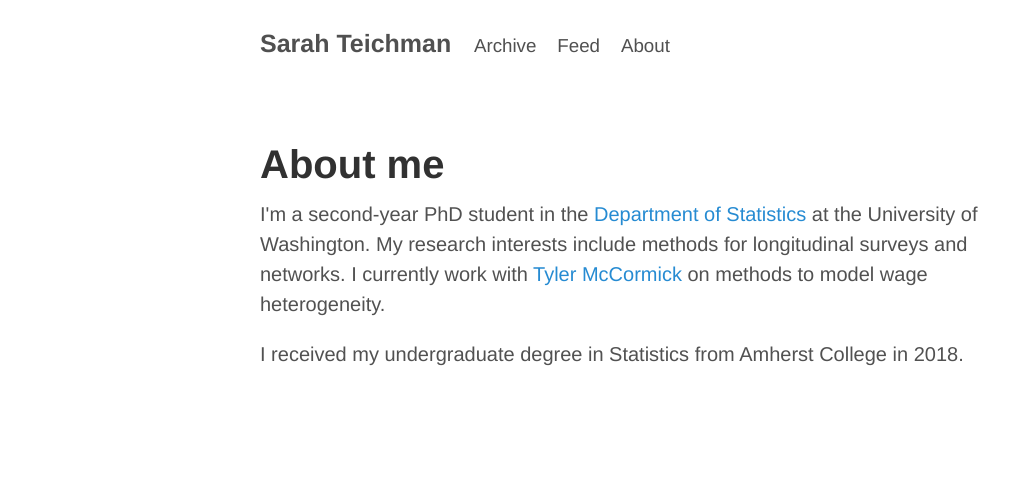
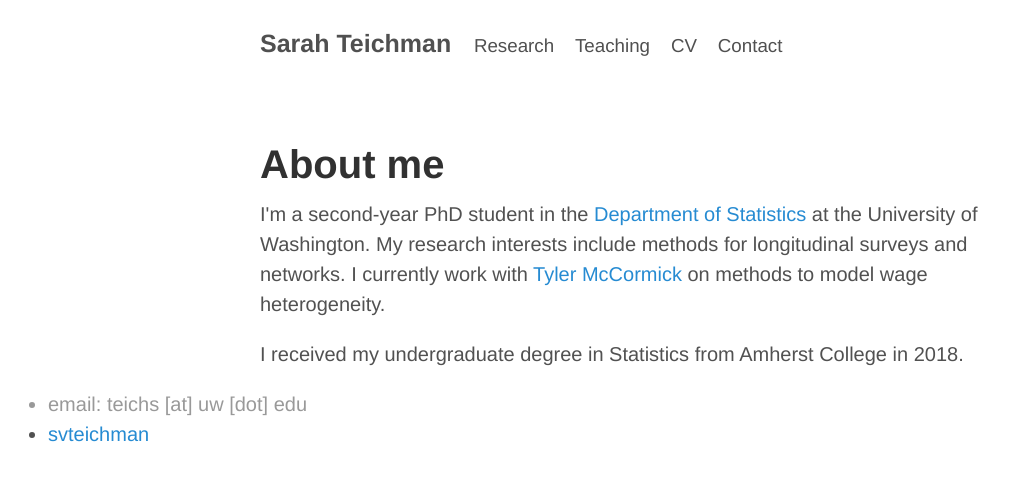
Before and after one commit to svteichman/svteichman.github.io, a Jekyll site: the page built from index.html, in a window 1280 px wide. Shown: the top 481 px of the page, without its empty margins (0-1012 px from the left). Built offline with Jekyll 4.4.1, drawn with Linux system fonts in a browser that asks for light colours.

Commit message:
Update default.html
fix menu

```diff
--- a/_layouts/default.html
+++ b/_layouts/default.html
@@ -13,13 +13,16 @@
    <h3 class="masthead-title">
      <a href="{{ site.path }}">{{ site.title }}</a>
      <small>
-        &nbsp;&nbsp;&nbsp;<a href="{{ site.path }}/archive.html">Archive</a>
+        &nbsp;&nbsp;&nbsp;<a href="{{ site.path }}/research.html">Research</a>
      </small>
      <small>
-       &nbsp;&nbsp;&nbsp;<a href="{{ site.path }}/feed.xml">Feed</a>
+       &nbsp;&nbsp;&nbsp;<a href="{{ site.path }}/teaching.html">Teaching</a>
      </small>
      <small>
-       &nbsp;&nbsp;&nbsp;<a href="https://github.com/henrythemes/jekyll-minimal-theme">About</a>
+        &nbsp;&nbsp;&nbsp;<a href="{{ site.path }}/cv.html">CV</a>
+     </small>
+     <small>
+        &nbsp;&nbsp;&nbsp;<a href="{{ site.path }}/contact.html">Contact</a>
      </small>
    </h3>
 </header>
@@ -29,5 +32,11 @@
 </div>
 
 </div><!-- .container -->
+   			<footer>
+	    		<ul>
+				<li style="color:#999999"> email: teichs [at] uw [dot] edu </li>
+	        		<li><a href = "https://github.com/svteichman"><i class="fa fa-github" aria-hidden="true"></i> svteichman</a></li>
+				</ul>
+			</footer>
 </body>
 </html>
```
